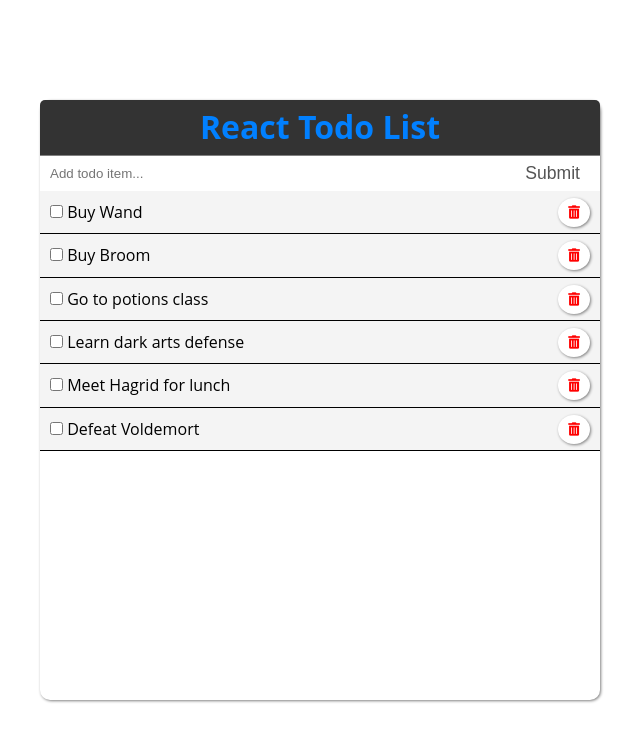
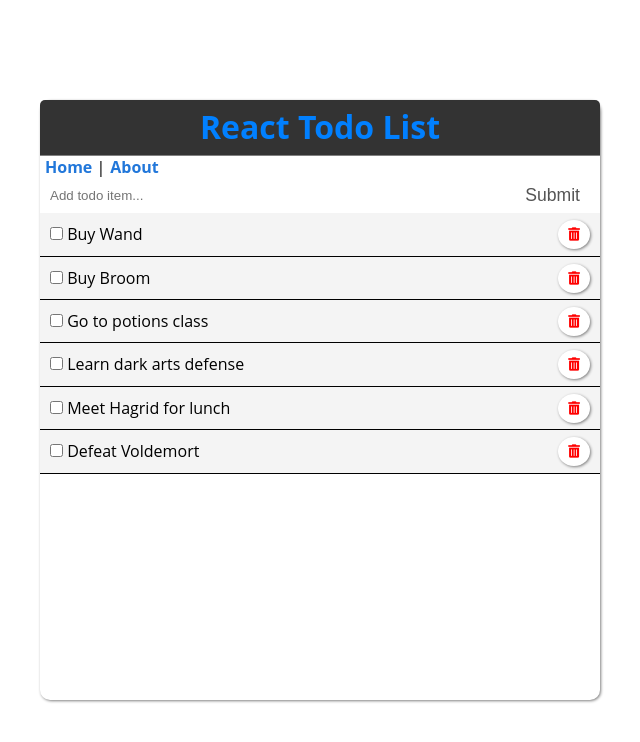
Before and after one commit to JS-goose/react-todo-list, a React (Create React App) app: page / in a window 1280 px wide. Shown: the top 742 px of the page, without its empty margins (320-960 px from the left). Built offline with nearby package versions, Linux system fonts and the light colour scheme.

Commit message:
added Home/About links and basic styling

```diff
--- a/src/components/layout/Header.js
+++ b/src/components/layout/Header.js
@@ -1,9 +1,11 @@
 import React from "react";
+import { Link } from "react-router-dom";
 
 function Header() {
   return (
     <header>
       <h1 style={titleStyle}>React Todo List</h1>
+      <Link to="/" style={linkStyle}>Home</Link> |<Link to="/about" style={linkStyle}>About</Link>
     </header>
   );
 }
@@ -18,6 +20,9 @@
   backgroundColor: "#333",
 };
 
-
+const linkStyle = {
+  paddingLeft: '5px',
+  fontWeight: '700',
+}
 
 export default Header;
```
